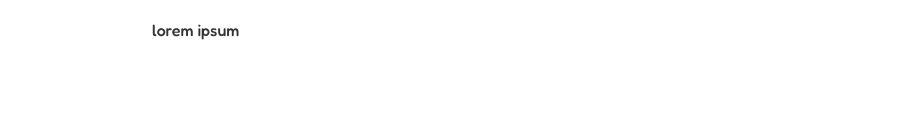
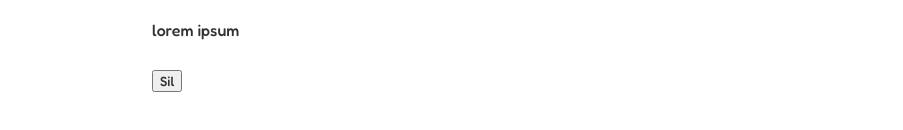
Before and after one commit to eerzik/https---github.com-eerzik-temel-react-app, a React (Create React App) app: page /blogs/1 in a window 1280 px wide. Shown: the part 188-318 px from the top of the page, without its empty margins (188-1091 px from the left). Built offline with nearby package versions, Linux system fonts and the light colour scheme; data requests are answered from the project's data file.

Commit message:
Yazıyı silme işlemi

```diff
--- a/src/BlogDetails.js
+++ b/src/BlogDetails.js
@@ -1,11 +1,21 @@
 import { useParams } from "react-router-dom";
 import useFetch from "./useFetch";
+import { useNavigate } from "react-router-dom";
 
 const BlogDetails = () => {
 
 const {id}=useParams();
+const navigate=useNavigate();
+const {veri:blog,yukleniyor,hata}=useFetch('http://localhost:8000/yazilar/'+id)
 
-const {veri:blog,yukleniyor,hata}=useFetch('http://localhost:8000/yazilar/'+id)
+const handleDelete=()=>{
+    fetch('http://localhost:8000/yazilar/'+id,{
+        method:'Delete'
+    }).then(()=>{
+        console.log('Silindi!!!');
+        navigate('/');
+    })
+}
 
     return (
         <div className="blog-details">
@@ -16,6 +26,7 @@ const {veri:blog,yukleniyor,hata}=useFetch('http://localhost:8000/yazilar/'+id)
                 <h2>{blog.ad}</h2>
                 <p>Yazar:{blog.yazar}</p>
                 <div>{blog.aciklama}</div>
+                <button onClick={handleDelete} >Sil</button>
             </article>
            )}
         </div>
```
